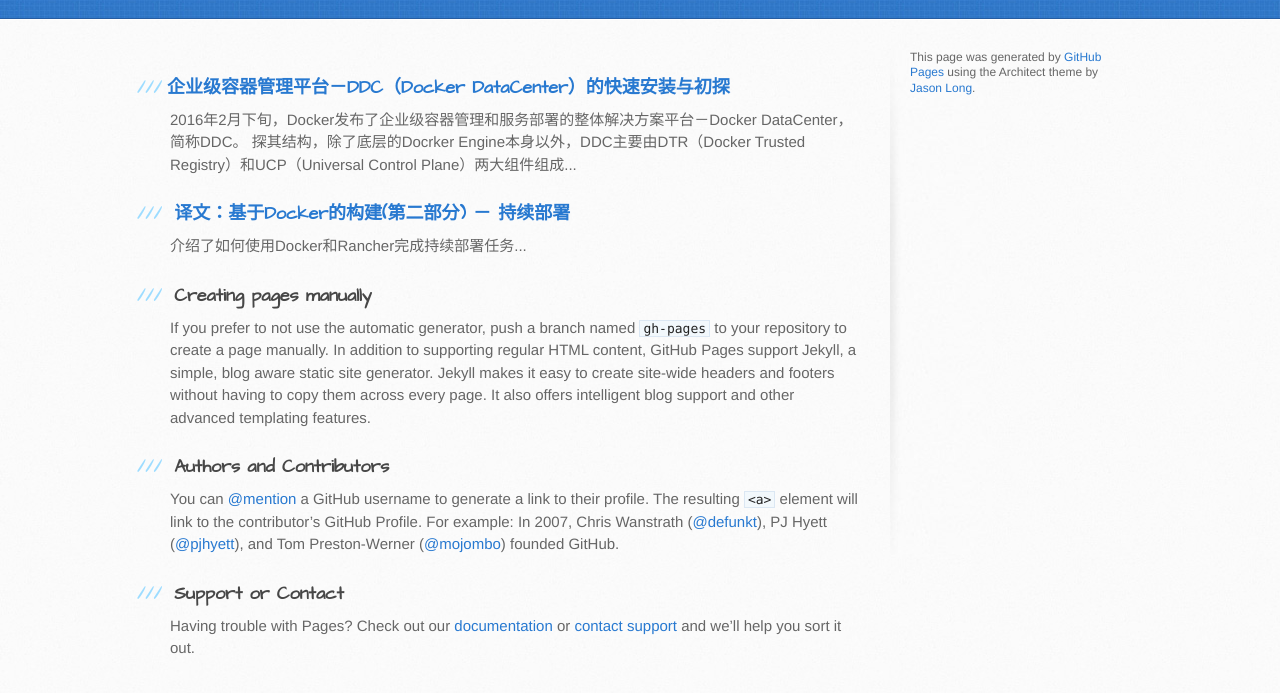
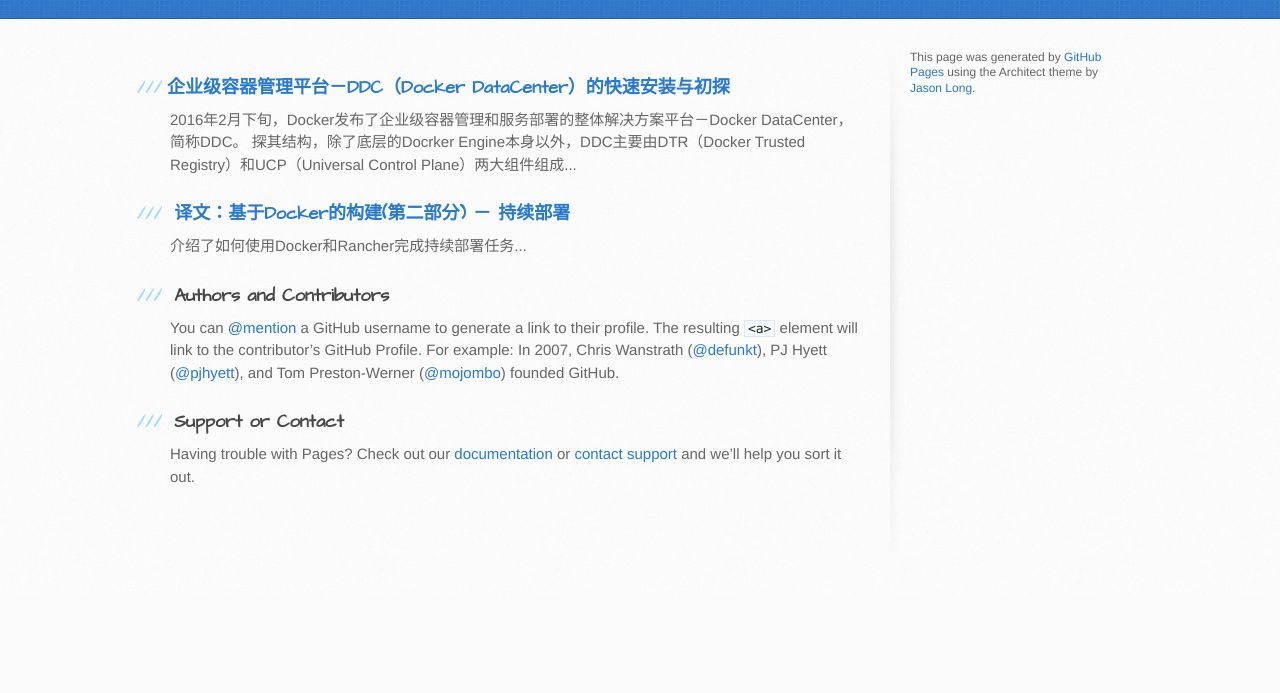
Before and after one commit to cuiyz/cuiyz.github.io, a plain HTML site: page index.html in a window 1280 px wide. Shown: the part 205-898 px from the top of the page. After the commit the page ends 800 px from the top, so only its background shows below. Drawn offline with Linux system fonts and the light colour scheme.

Commit message:
update index

```diff
--- a/index.html
+++ b/index.html
@@ -36,11 +36,6 @@
 <p>介绍了如何使用Docker和Rancher完成持续部署任务...</p>
 
 <h3>
-<a id="creating-pages-manually" class="anchor" href="#creating-pages-manually" aria-hidden="true"><span aria-hidden="true" class="octicon octicon-link"></span></a>Creating pages manually</h3>
-
-<p>If you prefer to not use the automatic generator, push a branch named <code>gh-pages</code> to your repository to create a page manually. In addition to supporting regular HTML content, GitHub Pages support Jekyll, a simple, blog aware static site generator. Jekyll makes it easy to create site-wide headers and footers without having to copy them across every page. It also offers intelligent blog support and other advanced templating features.</p>
-
-<h3>
 <a id="authors-and-contributors" class="anchor" href="#authors-and-contributors" aria-hidden="true"><span aria-hidden="true" class="octicon octicon-link"></span></a>Authors and Contributors</h3>
 
 <p>You can <a href="https://help.github.com/articles/basic-writing-and-formatting-syntax/#mentioning-users-and-teams" class="user-mention">@mention</a> a GitHub username to generate a link to their profile. The resulting <code>&lt;a&gt;</code> element will link to the contributor’s GitHub Profile. For example: In 2007, Chris Wanstrath (<a href="https://github.com/defunkt" class="user-mention">@defunkt</a>), PJ Hyett (<a href="https://github.com/pjhyett" class="user-mention">@pjhyett</a>), and Tom Preston-Werner (<a href="https://github.com/mojombo" class="user-mention">@mojombo</a>) founded GitHub.</p>
```
